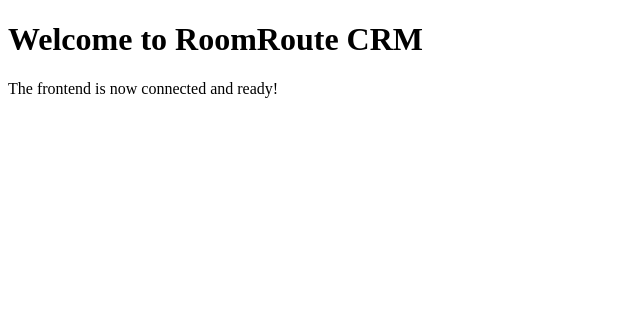
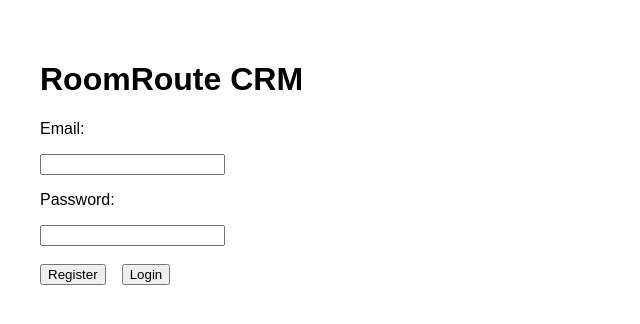
Before and after one commit to roomroutecrm/roomroute-crm, a React (Vite) app in the folder frontend/: page / in a window 1280 px wide. Shown: the top 324 px of the page, without its empty margins (0-640 px from the left). Built offline with nearby package versions, Linux system fonts and the light colour scheme.

Commit message:
Update App.jsx

```diff
--- a/frontend/src/App.jsx
+++ b/frontend/src/App.jsx
@@ -1,10 +1,59 @@
-import React from 'react';
+import React, { useState } from 'react';
+
+const API_BASE = 'https://roomroute-crm-production.up.railway.app'; // replace with your actual backend URL if different
 
 function App() {
+  const [email, setEmail] = useState('');
+  const [password, setPassword] = useState('');
+  const [message, setMessage] = useState('');
+
+  const handleRegister = async () => {
+    try {
+      const res = await fetch(`${API_BASE}/auth/register`, {
+        method: 'POST',
+        headers: { 'Content-Type': 'application/json' },
+        body: JSON.stringify({ email, password }),
+      });
+      const data = await res.json();
+      if (res.ok) {
+        setMessage(`Registered successfully! ID: ${data.id}`);
+      } else {
+        setMessage(data.error || 'Registration failed');
+      }
+    } catch (err) {
+      setMessage('Error: ' + err.message);
+    }
+  };
+
+  const handleLogin = async () => {
+    try {
+      const res = await fetch(`${API_BASE}/auth/login`, {
+        method: 'POST',
+        headers: { 'Content-Type': 'application/json' },
+        body: JSON.stringify({ email, password }),
+      });
+      const data = await res.json();
+      if (res.ok) {
+        setMessage('Logged in successfully!');
+      } else {
+        setMessage(data.error || 'Login failed');
+      }
+    } catch (err) {
+      setMessage('Error: ' + err.message);
+    }
+  };
+
   return (
-    <div>
-      <h1>Welcome to RoomRoute CRM</h1>
-      <p>The frontend is now connected and ready!</p>
+    <div style={{ padding: '2rem', fontFamily: 'Arial' }}>
+      <h1>RoomRoute CRM</h1>
+      <p>Email:</p>
+      <input value={email} onChange={e => setEmail(e.target.value)} />
+      <p>Password:</p>
+      <input type="password" value={password} onChange={e => setPassword(e.target.value)} />
+      <br /><br />
+      <button onClick={handleRegister}>Register</button>
+      <button onClick={handleLogin} style={{ marginLeft: '1rem' }}>Login</button>
+      <p style={{ marginTop: '1rem', color: 'green' }}>{message}</p>
     </div>
   );
 }
```
